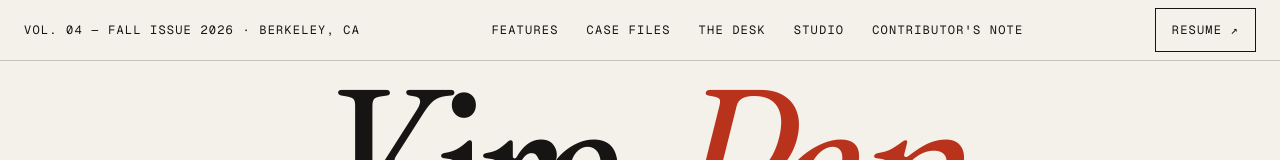
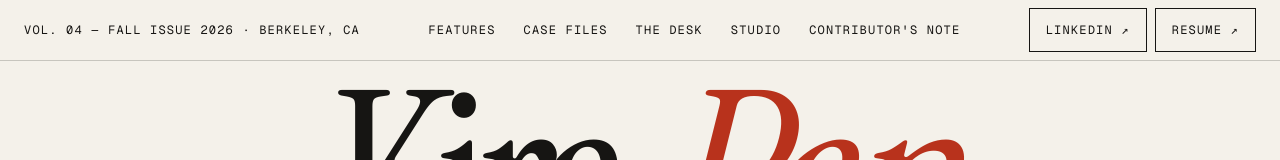
Before and after one commit to kira-pan/kira-pan-personal-portfolio, a Next.js app: page / in a window 1280 px wide. Shown: the top 160 px of the page. Built offline with nearby package versions, Linux system fonts and the light colour scheme.

Commit message:
Header LinkedIn button, new resume, simple copyright footer
Co-Authored-By: Claude Opus 5.5 <noreply@anthropic.com>
Claude-Session: https://claude.ai/code/session_01776JLoxw9Edtv8drVyKHR9

```diff
--- a/components/Footer.tsx
+++ b/components/Footer.tsx
@@ -5,10 +5,7 @@ export default function Footer() {
         <p className="font-serif text-[56px] leading-[0.95] tracking-[-0.02em] sm:text-[72px]">
           Let&rsquo;s make <em className="text-accent">something.</em>
         </p>
-        <p className="max-w-[340px] font-mono text-[11px] uppercase leading-[1.7] tracking-[0.08em] text-muted">
-          Colophon — Set in Instrument Serif, Hanken Grotesk &amp; Geist Mono. Margin notes in
-          Kira&rsquo;s own handwriting. Drawings, photos and code by Kira Pan, 2026.
-        </p>
+        <p className="font-mono text-[11px] uppercase tracking-[0.08em] text-muted">© 2026 Kira Pan</p>
       </div>
     </footer>
   );
--- a/components/Header.tsx
+++ b/components/Header.tsx
@@ -13,7 +13,7 @@ export default function Header() {
     <header className="border-b border-hairline">
       <div className="container-page flex flex-wrap items-center justify-between gap-x-8 gap-y-1 py-2">
         <Link href="/" className="label py-2 no-underline hover:text-accent">
-          Vol. 04 — Fall <span className="hidden sm:inline">Issue </span>2026
+          Vol. 04<span className="hidden sm:inline"> — Fall Issue 2026</span>
           <span className="hidden sm:inline"> · Berkeley, CA</span>
         </Link>
         <nav aria-label="Sections" className="order-3 w-full md:order-none md:w-auto">
@@ -30,6 +30,15 @@ export default function Header() {
             ))}
           </ul>
         </nav>
+        <div className="flex gap-2">
+          <a
+            href="https://www.linkedin.com/in/kira-z-pan"
+            target="_blank"
+            rel="noopener"
+            className="label inline-flex min-h-[44px] items-center border border-ink px-4 no-underline transition-colors duration-300 hover:bg-ink hover:text-paper"
+          >
+            LinkedIn ↗
+          </a>
           <a
             href="/KiraPan-Resume.pdf"
             target="_blank"
@@ -39,6 +48,7 @@ export default function Header() {
             Resume ↗
           </a>
         </div>
+      </div>
     </header>
   );
 }
```
Also changed, not shown: 2 other files (tests, documents, lock files or other folders). Lines whose indentation alone changed are shown as unchanged.
